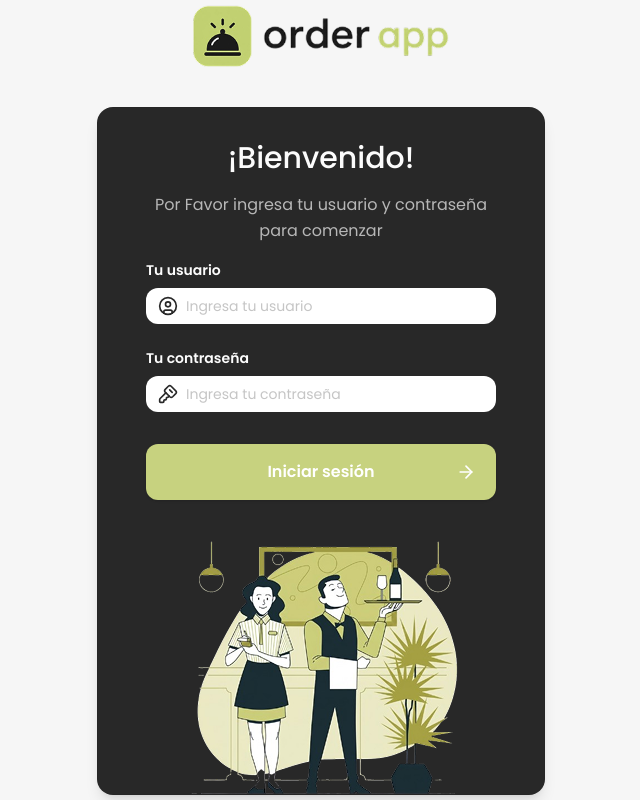
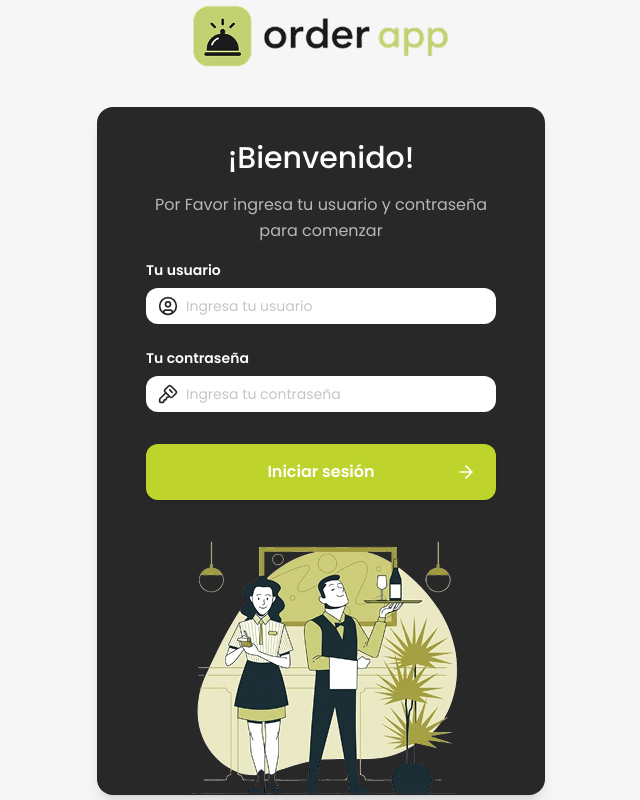
Before and after one commit to Hackathon-LegalSuite/order-app-front, a React (Vite) app: page /loginchef in a window 1280 px wide. Shown: the whole page, without its empty margins (319-959 px from the left). Built offline with nearby package versions, Linux system fonts and the light colour scheme.

Commit message:
color tag

```diff
--- a/src/index.css
+++ b/src/index.css
@@ -12,7 +12,7 @@
 	--color-danger: #EF4444;
 	--color-one: var(--color-primary);
 	--color-two: #fcfcfc;
-    --color-item: #c7d27f;
+    --color-item: #bed42d;
 }
 
 h1 {
@@ -34,4 +34,5 @@ body {
 
 .no-scrollbar::-webkit-scrollbar {
 	display: none;
+	color: #bed42d;
 }
--- a/src/shared/components/overlays/ComponenTag.tsx
+++ b/src/shared/components/overlays/ComponenTag.tsx
@@ -1,11 +1,23 @@
+import type { Category } from '@/shared/types/Categoy.types.ts'
+
 type ComponentTagProps = {
   text: string
+  category?: Category
 }
 
-const ComponentTag = ({ text }: ComponentTagProps) => {
+const categoryColors: Record<Category, string> = {
+  ENTRADA:      'bg-violet-400 text-white',
+  BEBIDA:       'bg-blue-400 text-white',
+  PLATO_FUERTE: 'bg-orange-400 text-white',
+  POSTRE:       'bg-pink-400 text-white',
+}
+
+const ComponentTag = ({ text, category }: ComponentTagProps) => {
+  const colorClass = category ? categoryColors[category] : 'bg-item text-primary'
+
   return (
-    <div className="bg-item flex px-3 py-1 items-center justify-center font-normal rounded-2xl ">
-      <span className="text-xs font-normal text-two">{text}</span>
+    <div className={`${colorClass} flex px-3 py-1 items-center justify-center font-normal rounded-2xl`}>
+      <span className="text-xs font-normal">{text}</span>
     </div>
   )
 }
--- a/src/shared/components/ui/CardProduct.tsx
+++ b/src/shared/components/ui/CardProduct.tsx
@@ -28,7 +28,7 @@ const CardProduct = ({ name, price, category, img, onClick, isEdited = false }:
                   )}
                 </div>
                 <div className='flex mt-2 text-sm'>
-                <ComponentTag text={CATEGORY_LABEL[category]} />
+                <ComponentTag text={CATEGORY_LABEL[category]} category={category} />
                 </div>
 
                 <div className="flex justify-end ">
```
